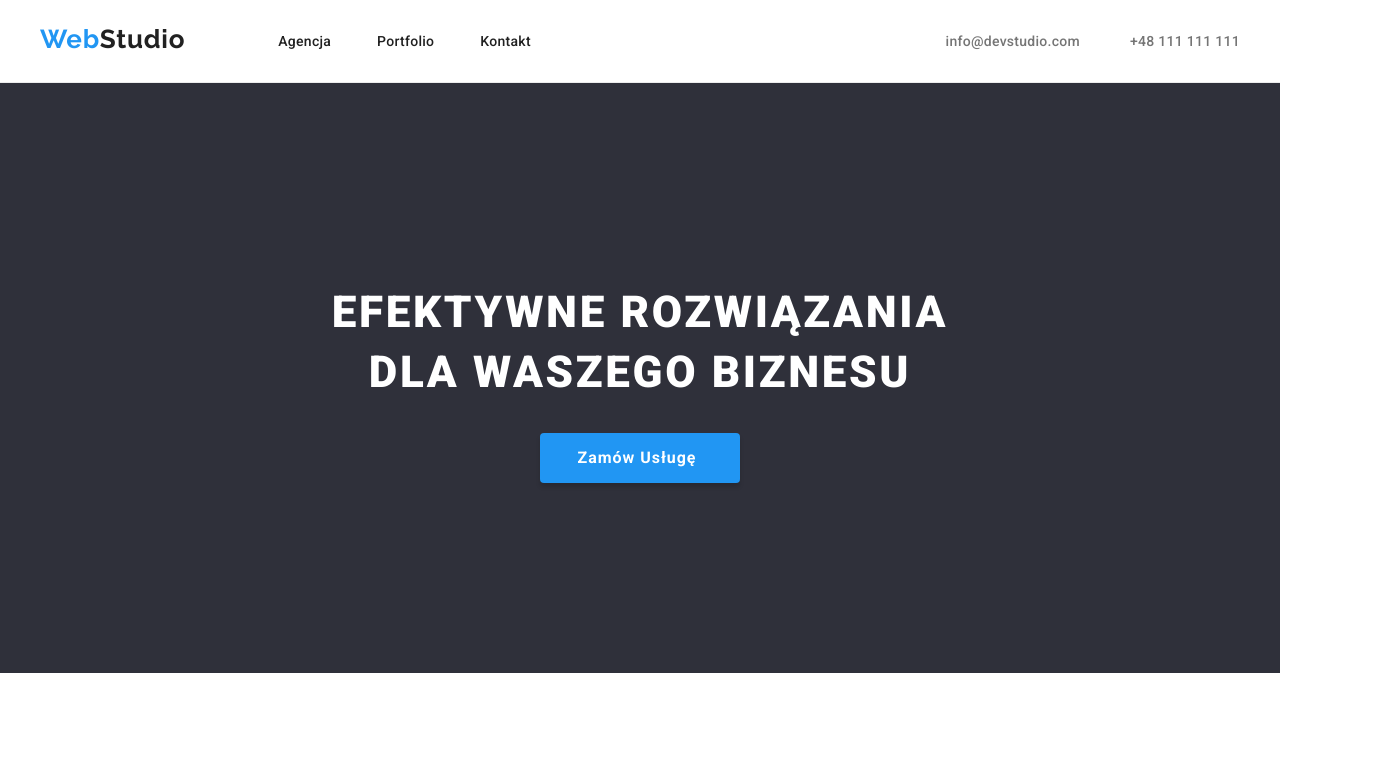
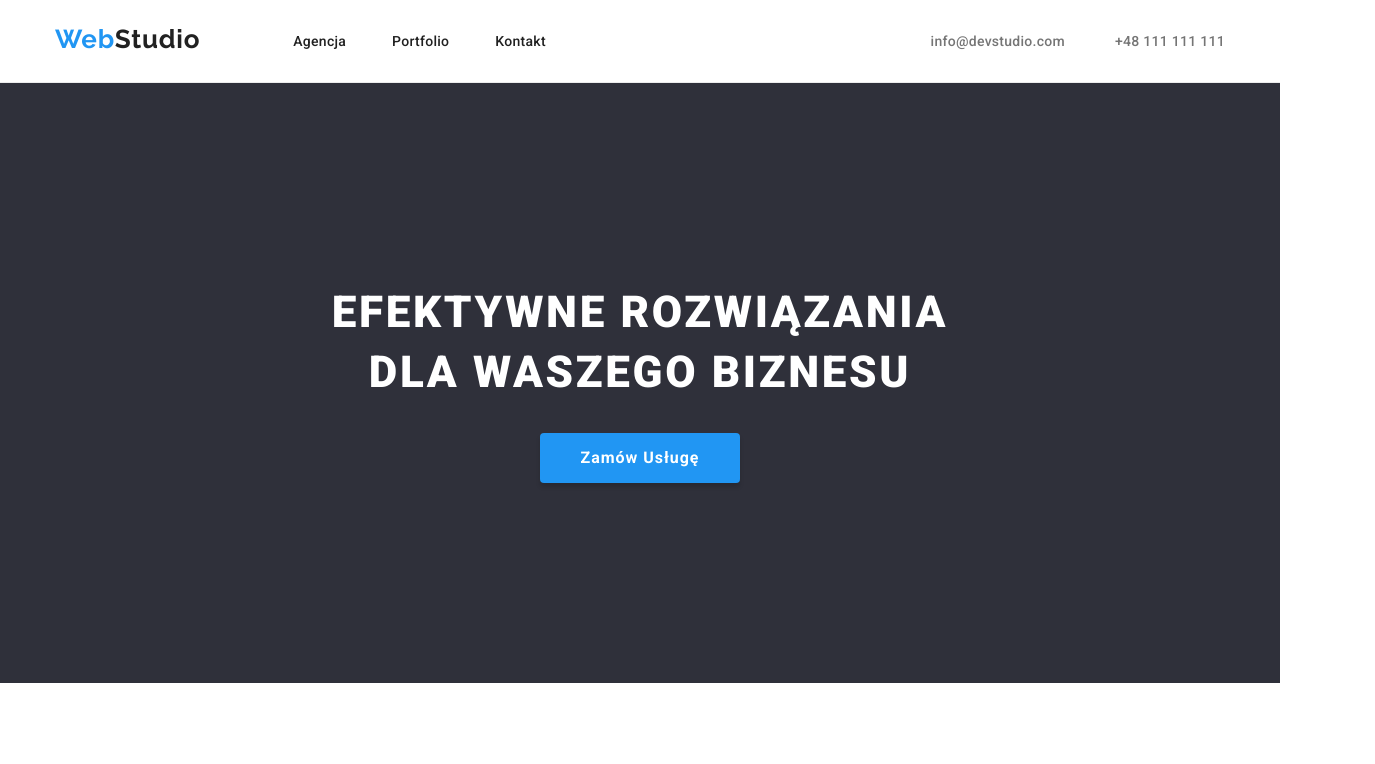
Before and after one commit to Chrapson/goit-markup-hw-03, a plain HTML site: page index.html in a window 1280 px wide. Shown: the top 764 px of the page, 1375 px wide, since content can reach past the window. Drawn offline with nearby package versions, Linux system fonts and the light colour scheme.

Commit message:
Update styles.css

```diff
--- a/css/styles.css
+++ b/css/styles.css
@@ -1,5 +1,5 @@
 * {
-  padding-inline-start: 0px;
+  padding-inline-start: 0;
   margin-block-start: 0;
   margin-block-end: 0;
   margin-inline-start: 0;
@@ -34,8 +34,8 @@ ul {
 }
 .container {
   width: 1200px;
-  align-items: center;
   margin: 0 auto;
+  padding: 0 15px;
 }
 
 /* HEADER */
@@ -117,6 +117,10 @@ ul {
   display: flex;
   flex-direction: column;
   justify-content: center;
+  align-items: center;
+  padding-bottom: 200px;
+  padding-top: 200px;
+  gap: 30px;
 }
 .head-title {
   font-style: normal;
@@ -127,7 +131,6 @@ ul {
   letter-spacing: 0.06em;
   text-transform: uppercase;
   color: var(--white);
-  margin-top: 200px;
 }
 .order-button {
   background: var(--light-blue-color);
@@ -142,10 +145,7 @@ ul {
   cursor: pointer;
   border: 0cm;
 
-  padding-top: 10px;
-  margin-top: 30px;
-  margin-bottom: 190px;
-  padding-bottom: 10px;
+  padding: 10px 0;
   width: 200px;
 }
 .list {
@@ -197,7 +197,6 @@ ul {
   display: flex;
   justify-content: space-between;
   margin-top: 50px;
-  width: 1170px;
 }
 
 /* END OUR JOB */
@@ -214,7 +213,6 @@ ul {
 }
 .team-list {
   display: flex;
-  padding: 0 150px;
   gap: 30px;
 }
 .team-list img {
@@ -336,6 +334,7 @@ ul {
 /* JOB SECTION */
 .portfolio-job.section {
   padding-top: 0;
+  width: 1200px; /* BEZ WIDTH SYPIE SIĘ SIATKA */
 }
 .portfolio-job-list {
   display: flex;
```
